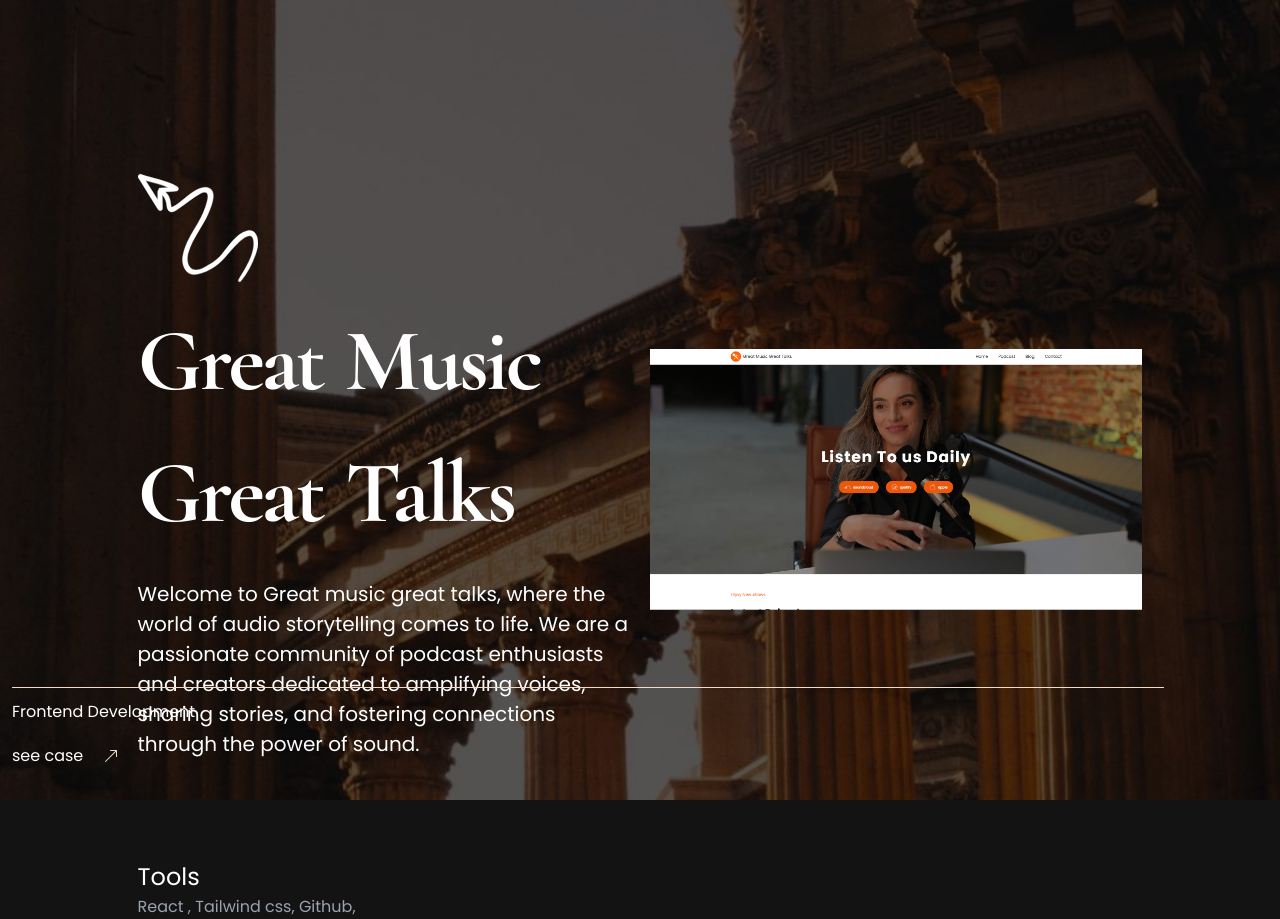
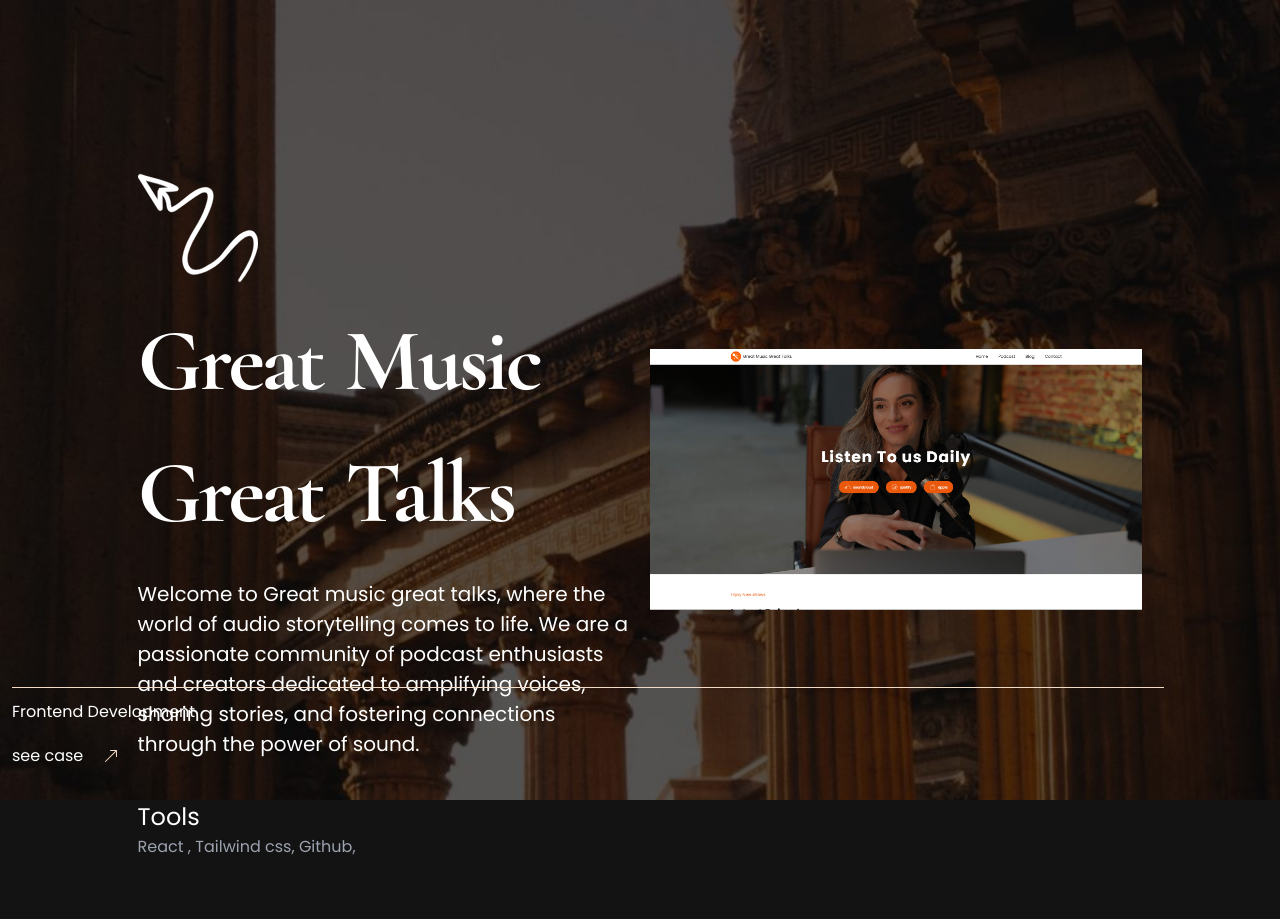
Before and after one commit to vader2k/updated-Portfolio, a React (Vite) app in the folder portfolio/: page /podcast in a window 1280 px wide. After the commit the page ends 859 px from the top, so only its background shows below. Built offline with nearby package versions, Linux system fonts and the light colour scheme; a web font is replaced by a local one.

Commit message:
last one today

```diff
--- a/portfolio/src/pages/Podcast.jsx
+++ b/portfolio/src/pages/Podcast.jsx
@@ -54,7 +54,7 @@ const Podcast = () => {
     </div></div>
     </div>
 
-    <div className='mt-20 w-[80%] m-auto'>
+    <div className='mt-5 w-[80%] m-auto'>
       <p className='text-[1.5rem]'>Tools</p>
       <p className='text-gray-400'>
         React , Tailwind css, Github,
```
